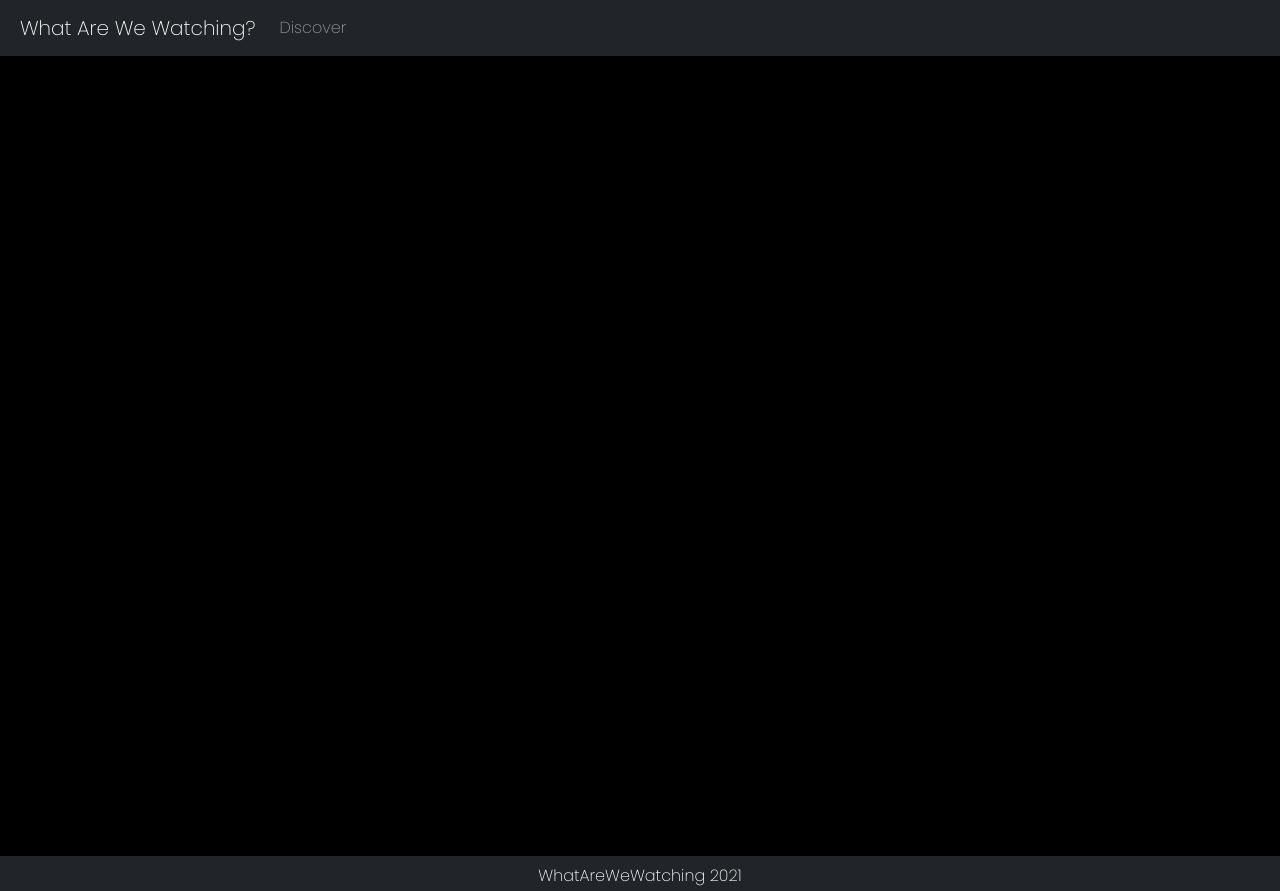
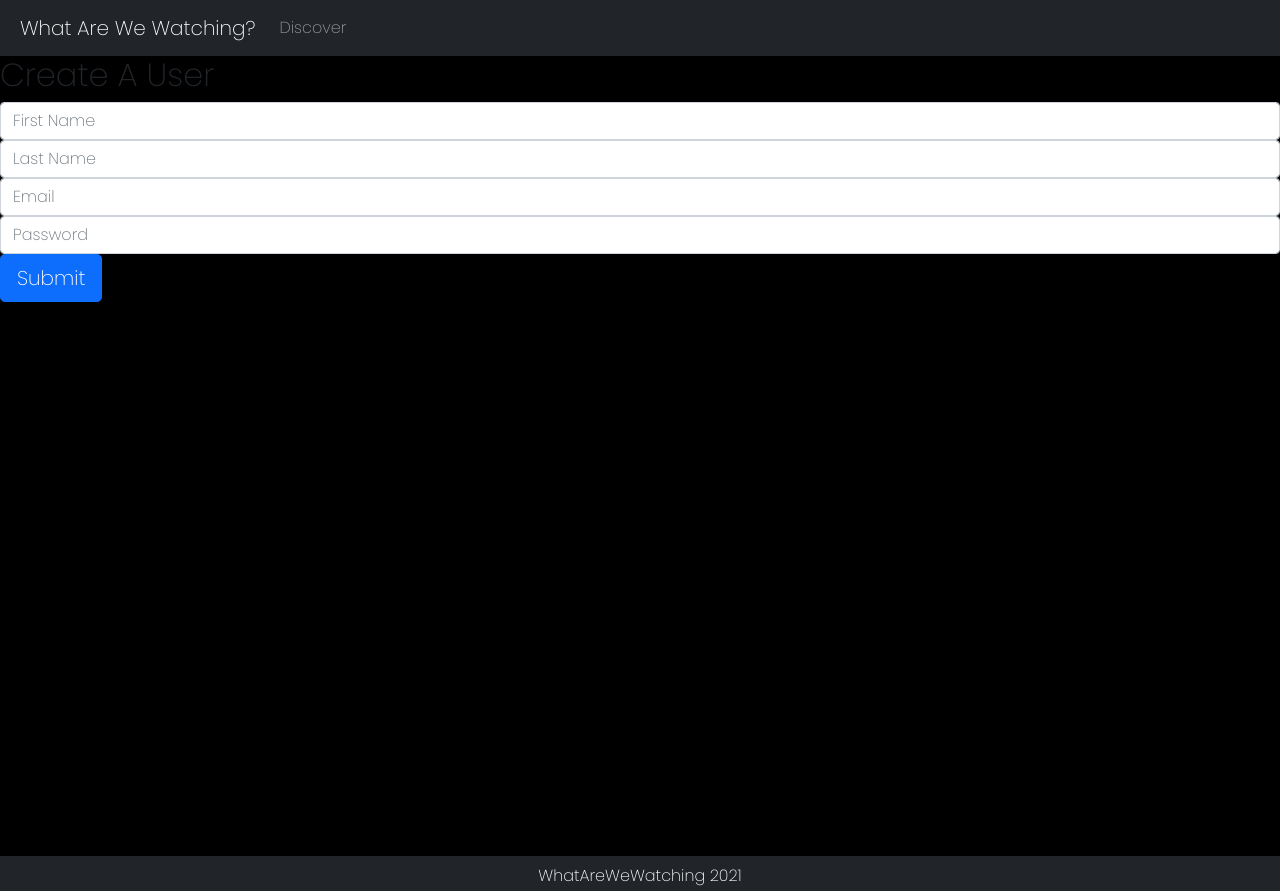
Before and after one commit to leanndemetro/netflix-tinder, a React (Create React App) app: page /signup in a window 1280 px wide. Built offline with nearby package versions, Linux system fonts and the light colour scheme; no server answers.

Commit message:
form created on front end that posts to /submit to add signup information

```diff
--- a/src/App.js
+++ b/src/App.js
@@ -4,6 +4,7 @@ import Navbar from "./components/Navbar";
 import Footer from "./components/Footer";
 import Wrapper from "./components/Wrapper";
 import Discover from "./pages/Discover";
+import Signup from "./pages/Signup";
 
 class App extends Component {
   state = {
@@ -33,6 +34,7 @@ class App extends Component {
         <Navbar />
         <Wrapper>
           <Route exact path="/discover" component={Discover} />
+          <Route exact path="/signup" component={Signup} />
         </Wrapper>
         <Footer />
       </div>
--- /dev/null
+++ b/src/components/SignupForm/index.js
@@ -0,0 +1,22 @@
+import React from "react";
+import "./style.css";
+
+// Depending on the current path, this component sets the "active" class on the appropriate navigation link item
+function SignupForm() {
+  return (
+    <div>
+      <form action="/submit" method="post">
+    <h2>Create A User</h2>
+    <input type="text" class="form-control" name="firstName" placeholder="First Name" autofocus></input>
+    <input type="text" class="form-control" name="lastName" placeholder="Last Name" autofocus></input>
+    <input type="text" class="form-control" name="email" placeholder="Email" autofocus></input>
+    <input type="text" class="form-control" name="password" placeholder="Password" autofocus></input>
+    <button class="btn btn-lg btn-primary btn-block" id="submit" type="submit">Submit</button>
+  </form>
+    </div>
+
+
+  );
+}
+
+export default SignupForm;
--- /dev/null
+++ b/src/pages/Signup/index.js
@@ -0,0 +1,18 @@
+import React from "react";
+import "./style.css"
+import SignupForm from "../../components/SignupForm";
+
+function Signup() {
+  return (
+    <div className="Signup">
+   <SignupForm />
+    </div>
+
+
+
+
+  );
+}
+
+
+export default Signup;
```
Also changed, not shown: src/components/SignupForm/style.css (added), src/pages/Signup/style.css (added).
